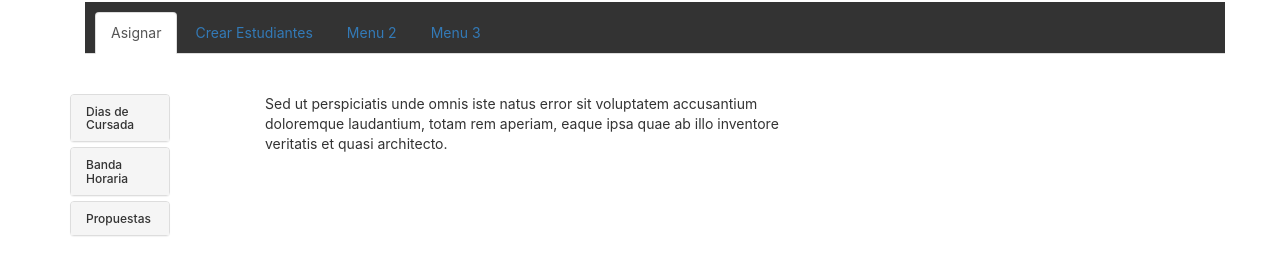
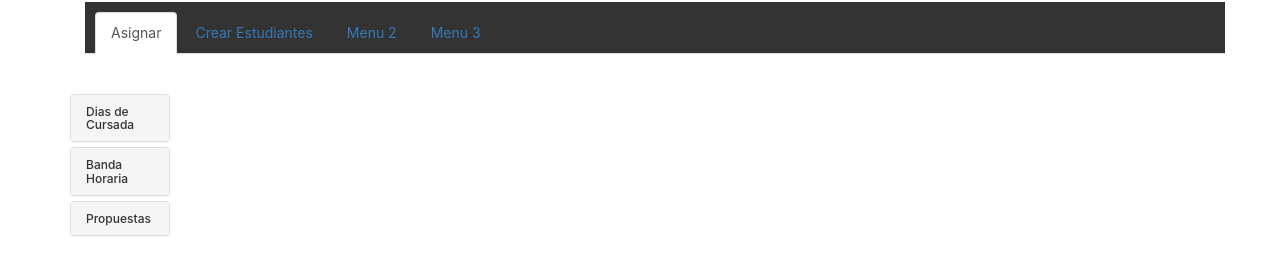
Before and after one commit to chamiamarillo/CARTELERA-UNAHUR, a React (Create React App) app: page / in a window 1280 px wide. Shown: the part 360-622 px from the top of the page. Built offline with nearby package versions, Linux system fonts and the light colour scheme.

Commit message:
Tratando con los contenedores

```diff
--- a/src/App.js
+++ b/src/App.js
@@ -1,11 +1,9 @@
 import React, { Component } from 'react';
 import './App.css';
 
-import { BrowserRouter, Route, Switch } from 'react-router-dom';
 
 import Encabezado from  "./components/Encabezado";
-import Principal from  "./components/Principal";
-import Menu from "./components/MenuFiltroIzq"
+import MenuFiltroIzq from "./components/MenuFiltroIzq"
 
 class App extends React.Component {
   render() {
@@ -14,16 +12,13 @@ class App extends React.Component {
 
       <div class="container">
         <Encabezado/>
+        <div class="container1">
 
-        <div class="row">
-          <div class="col-sm-2">
-          <Menu/>
-          </div>
-          <div class="col-sm-6" >
-            Sed ut perspiciatis unde omnis iste natus error sit voluptatem accusantium doloremque laudantium, totam rem aperiam, eaque ipsa quae ab illo inventore veritatis et quasi architecto.
-          </div>
+        <MenuFiltroIzq/>
         </div>
-      </div>
+        </div>
+
+
     );
   }
 }
--- a/src/components/Principal.js
+++ b/src/components/Principal.js
@@ -13,20 +13,7 @@ class Principal extends React.Component {
 
     return (
 
-
-<div class="container1">
-  <MenuFiltroIzq/>
-  <p>This example demonstrates a 50%/50% split on small, medium and large devices. On extra small devices, it will stack (100% width).</p>
-  <p>Resize the browser window to see the effect.</p>
-  <div class="row">
-    <div class="col-sm-6">
-      Lorem ipsum dolor sit amet, consectetur adipisicing elit, sed do eiusmod tempor incididunt ut labore et dolore magna aliqua
-    </div>
-    <div class="col-sm-6" >
-      Sed ut perspiciatis unde omnis iste natus error sit voluptatem accusantium doloremque laudantium, totam rem aperiam, eaque ipsa quae ab illo inventore veritatis et quasi architecto.
-    </div>
-  </div>
-</div>
+      <div>Paginal Principal </div>
     )
   }
 }
```
